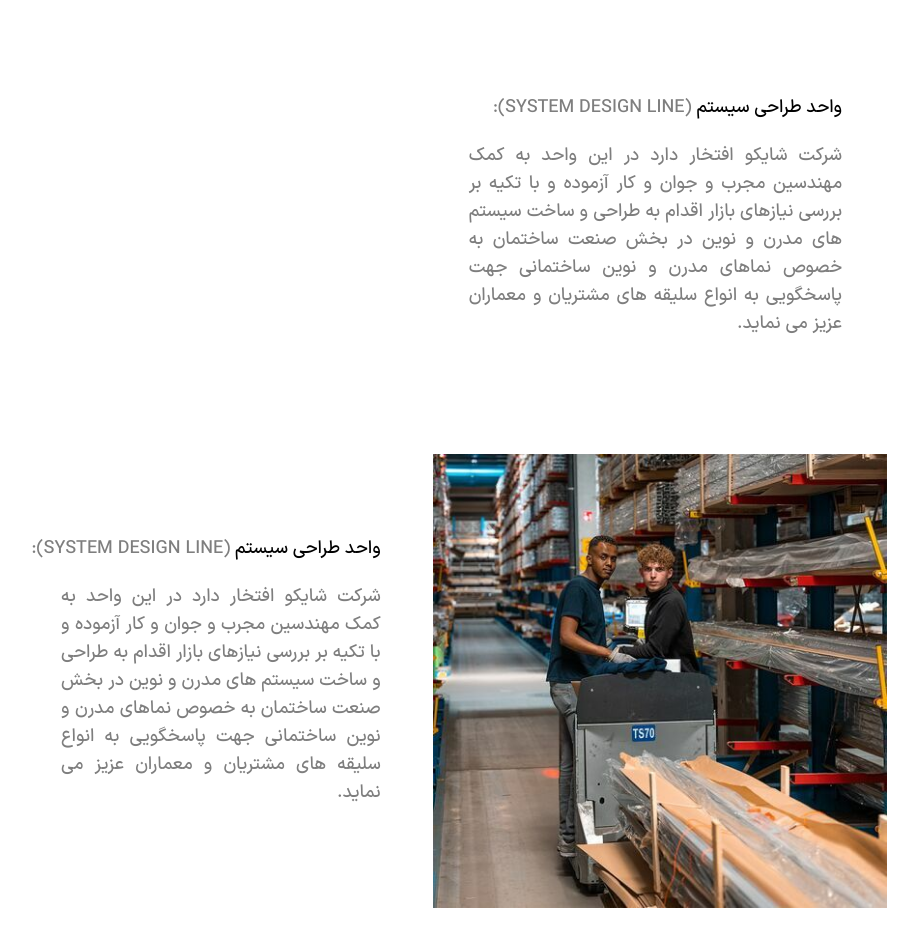
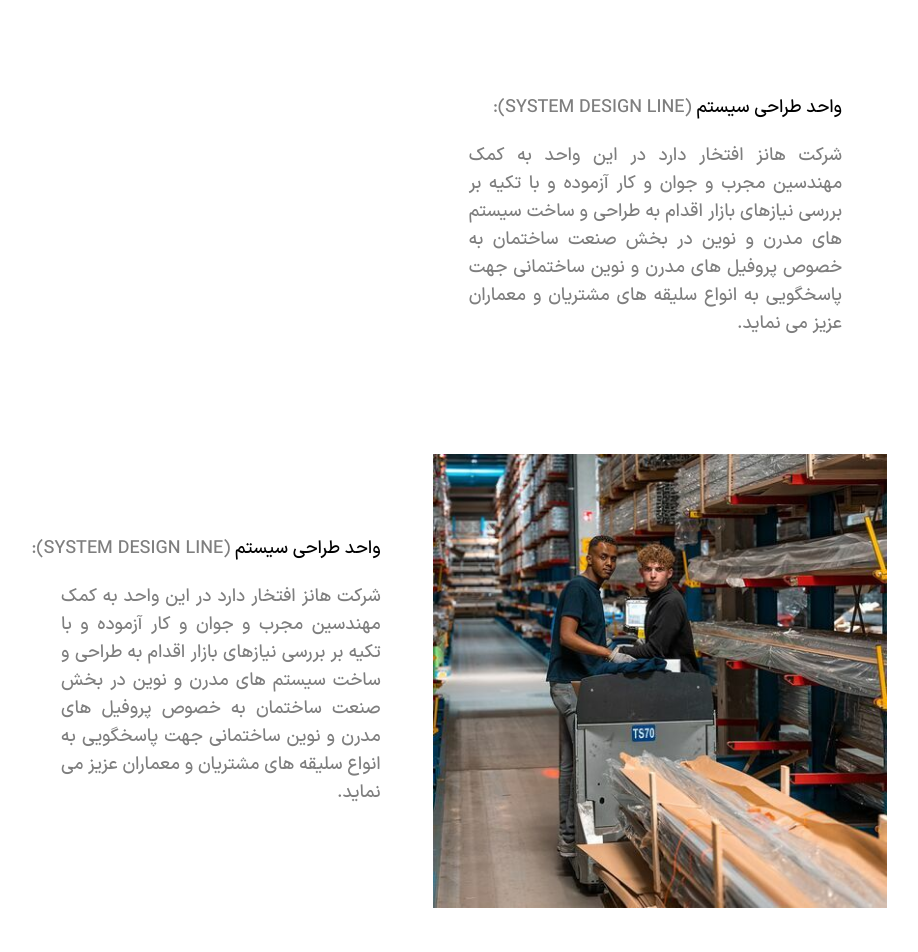
Before and after one commit to zahra-hsb/hanz-, a Next.js app: page / in a window 1280 px wide. Shown: the part 1920-2872 px from the top of the page, without its empty margins (86-1004 px from the left). Built offline with nearby package versions, Linux system fonts and the light colour scheme.

Commit message:
edit SYSTEM DESIGN LINE text in AboutSection in home page

```diff
--- a/src/components/homeComponents/AboutSection/index.jsx
+++ b/src/components/homeComponents/AboutSection/index.jsx
@@ -41,9 +41,9 @@ const AboutSection = () => {
                     </div>
                     <div>
                         <p className="py-5 lg:w-5/6 text-justify opacity-50 text-lg">
-                            شرکت شایکو افتخار دارد در این واحد به کمک مهندسین مجرب و جوان و کار آزموده
+                            شرکت هانز افتخار دارد در این واحد به کمک مهندسین مجرب و جوان و کار آزموده
                             و با تکیه بر بررسی نیازهای بازار اقدام به طراحی و ساخت سیستم
-                            های مدرن و نوین در بخش صنعت ساختمان به خصوص نماهای مدرن و نوین ساختمانی
+                            های مدرن و نوین در بخش صنعت ساختمان به خصوص پروفیل های مدرن و نوین ساختمانی
                             جهت پاسخگویی به انواع سلیقه های مشتریان و معماران عزیز می نماید.
                         </p>
                     </div>
@@ -61,9 +61,9 @@ const AboutSection = () => {
                             </div>
                             <div>
                                 <p className="py-5 lg:w-5/6 text-justify opacity-50 text-lg">
-                                    شرکت شایکو افتخار دارد در این واحد به کمک مهندسین مجرب و جوان و کار آزموده
+                                    شرکت هانز افتخار دارد در این واحد به کمک مهندسین مجرب و جوان و کار آزموده
                                     و با تکیه بر بررسی نیازهای بازار اقدام به طراحی و ساخت سیستم
-                                    های مدرن و نوین در بخش صنعت ساختمان به خصوص نماهای مدرن و نوین ساختمانی
+                                    های مدرن و نوین در بخش صنعت ساختمان به خصوص پروفیل های مدرن و نوین ساختمانی
                                     جهت پاسخگویی به انواع سلیقه های مشتریان و معماران عزیز می نماید.
                                 </p>
                             </div>
```
